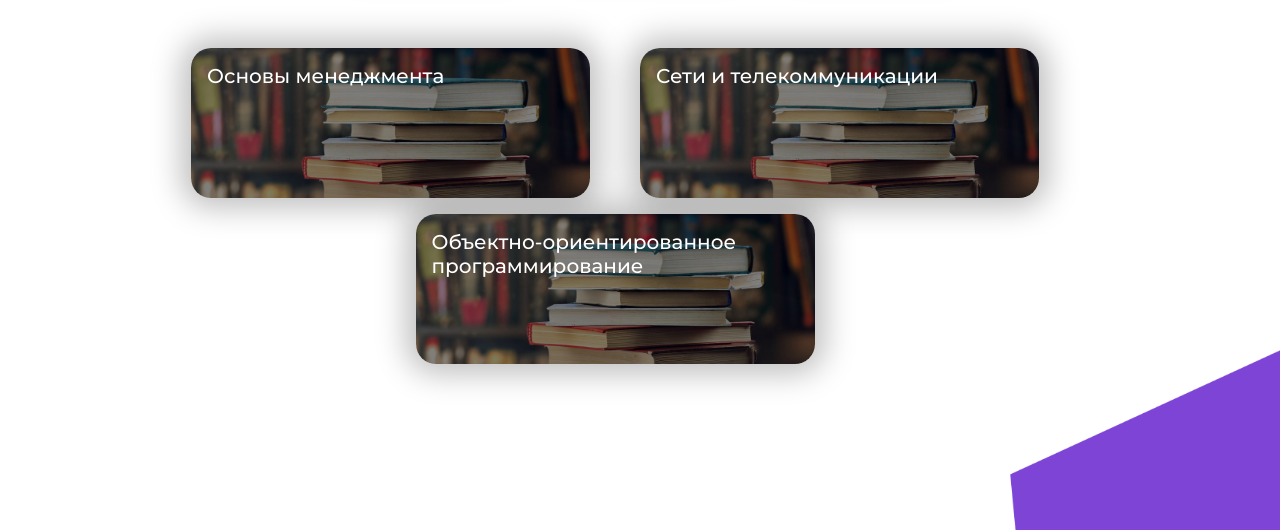
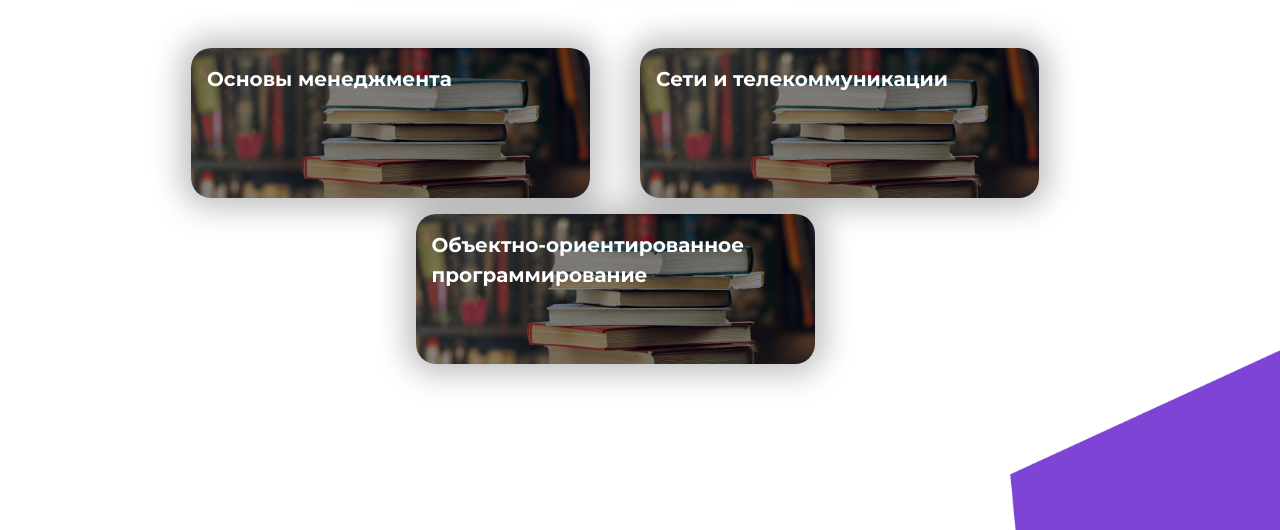
Before and after one commit to daniilpopovv/shedule-system, a Django app: page /subjects/ in a window 1280 px wide. Shown: the part 98-628 px from the top of the page. Run offline with Django 4.2, Linux system fonts and the light colour scheme; a user stored in the database is signed in; data comes from the database, SQL or seed files in the repository; both versions use the stored data as it was after the commit; some libraries are stand-ins or nearby versions.

Commit message:
- добавлены картинки - мелкие корректировки админки

```diff
--- a/ScheduleSystem/admin.py
+++ b/ScheduleSystem/admin.py
@@ -40,7 +40,7 @@ class SubjectsAdmin(admin.ModelAdmin):
     list_display = (
         'name_subject', 'id_teacher', 'id_department', 'id_course', 'id_educational_form', 'id_group', 'exam_form',
         'hours')
-    list_display_links = ('id_teacher',)
+    list_display_links = ('id_name_subject',)
     list_filter = ('id_teacher__name_teacher', 'id_department__name_department', 'id_course__number_course',
                    'id_educational_form__name_educational_form', 'id_group')
 
--- a/ScheduleSystem/templates/ScheduleSystem/subjects.html
+++ b/ScheduleSystem/templates/ScheduleSystem/subjects.html
@@ -44,7 +44,7 @@
                     <div class="card-body w-100">
                         <div class="media">
                             <div class="media-body">
-                                <h5 class="card-title ">{{ item.name_subject }}</h5>
+                                <p>{{ item.name_subject }}</p>
                             </div>
                         </div>
 
```
Also changed, not shown: db.sqlite3, media/subjects_images/oop.jpg (added), media/subjects_images/telecom.jpg (added), 1 other file.
